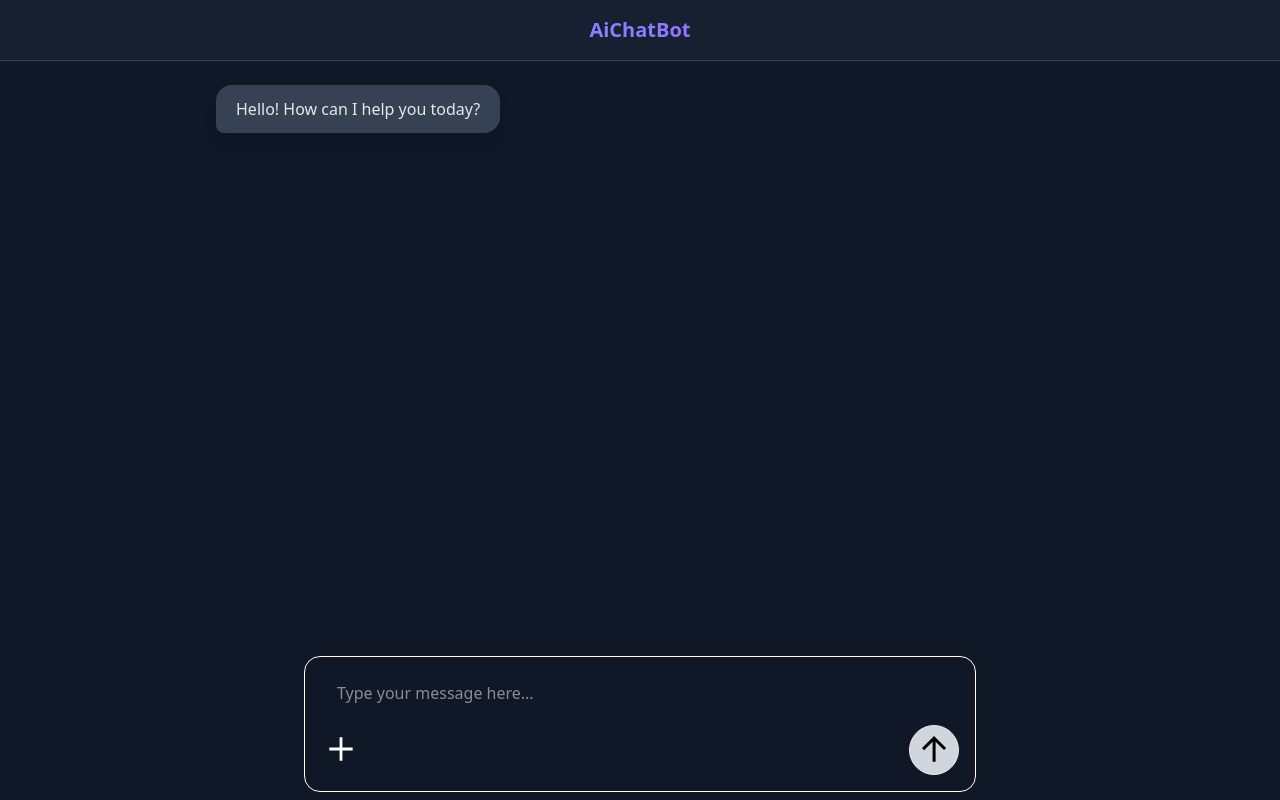
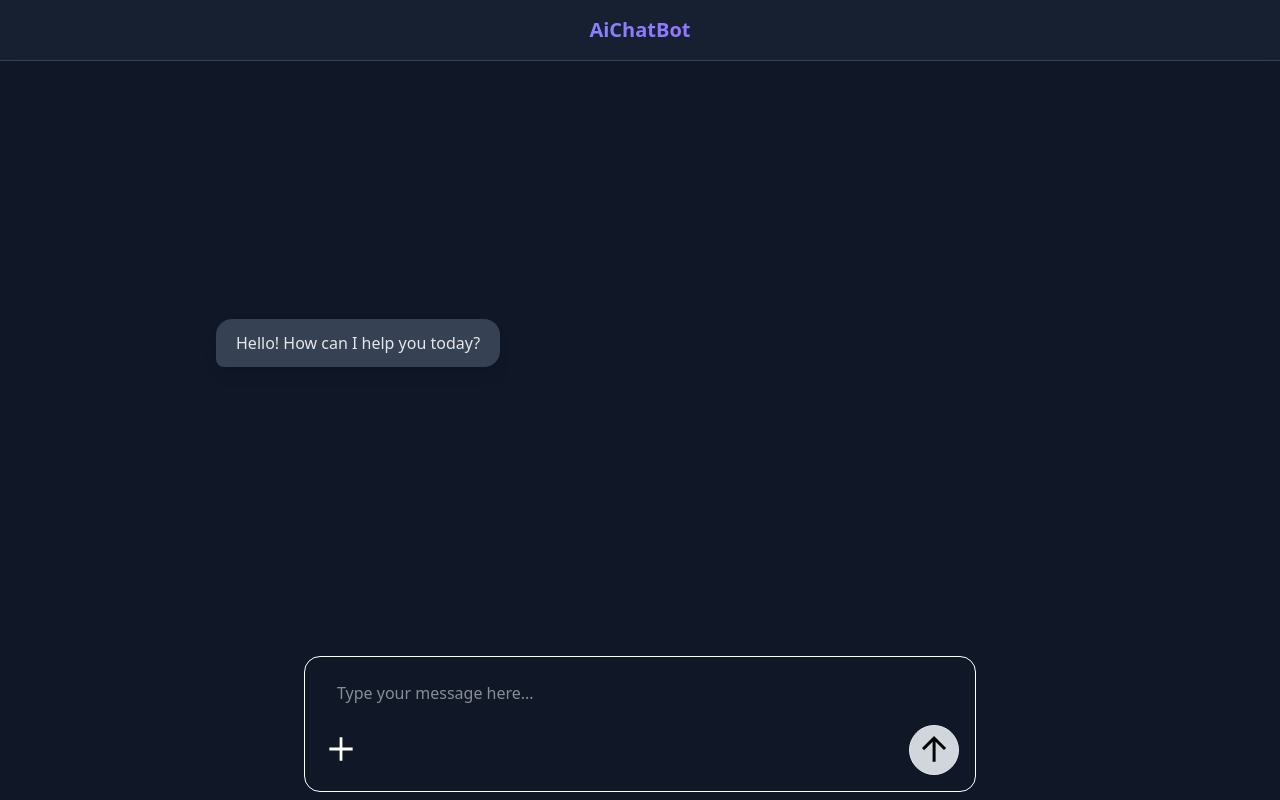
Before and after one commit to rishikesh-babu/AI-Chat-Bot, a React (Vite) app in the folder client/: page / in a window 1280 px wide. Built offline with nearby package versions, Linux system fonts and the light colour scheme.

Commit message:
Updated viewport

```diff
--- a/client/src/Components/ChatMain/ChatMain.jsx
+++ b/client/src/Components/ChatMain/ChatMain.jsx
@@ -69,7 +69,7 @@ function ChatMain() {
     console.log('fileInput :>> ', fileInput);
 
     return (
-        <div className="h-[100dvh] bg-gray-900 text-gray-200 font-sans flex flex-col">
+        <div className="h-[100dvh] bg-gray-900 text-gray-200 font-sans flex flex-col justify-between">
             <header className="sticky top-0 z-10 bg-gray-800/50 backdrop-blur-sm border-b border-gray-700">
                 <div className="max-w-4xl mx-auto p-4">
                     <h1 className="text-xl font-bold text-center bg-gradient-to-r from-blue-400 to-purple-500 text-transparent bg-clip-text">
@@ -77,7 +77,8 @@ function ChatMain() {
                     </h1>
                 </div>
             </header>
-            <main className="flex-grow p-6 w-full max-w-4xl mx-auto overflow-y-auto flex flex-col gap-6">
+
+            <main className=" p-6 w-full max-w-4xl mx-auto overflow-y-auto flex flex-col gap-6">
                 {messages.map((message) => (
                     <div
                         key={message.id}
@@ -93,6 +94,7 @@ function ChatMain() {
                         </div>
                     </div>
                 ))}
+
                 {isLoading && (
                     <div className="flex items-start">
                         <div className="py-2 px-4 rounded-2xl max-w-[75%] bg-gray-200 text-black rounded-bl-none">
```
